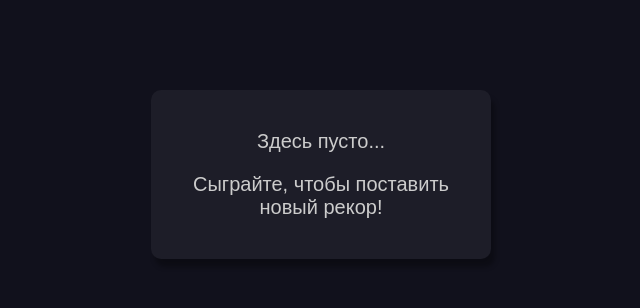
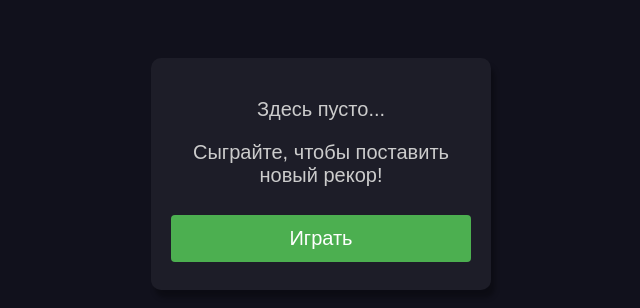
Before and after one commit to Specter-0/guess-number, a plain HTML site: page leaderboard.html in a window 1280 px wide. Shown: the part 226-534 px from the top of the page, without its empty margins (319-959 px from the left). Drawn offline with Linux system fonts and the light colour scheme.

Commit message:
play button

```diff
--- a/leaderboard.html
+++ b/leaderboard.html
@@ -26,6 +26,9 @@
         <div class="panel hiden" id="empty">
             <p class="ct">Здесь пусто...</p>
             <p class="ct">Сыграйте, чтобы поставить новый рекор!</p>
+            <a href="difficulty.html">
+                <button type="button" class="btn w100 lime">Играть</button>
+            </a>
         </div>
     </main>
     <script src="js/leaderboard.js"></script>
```
